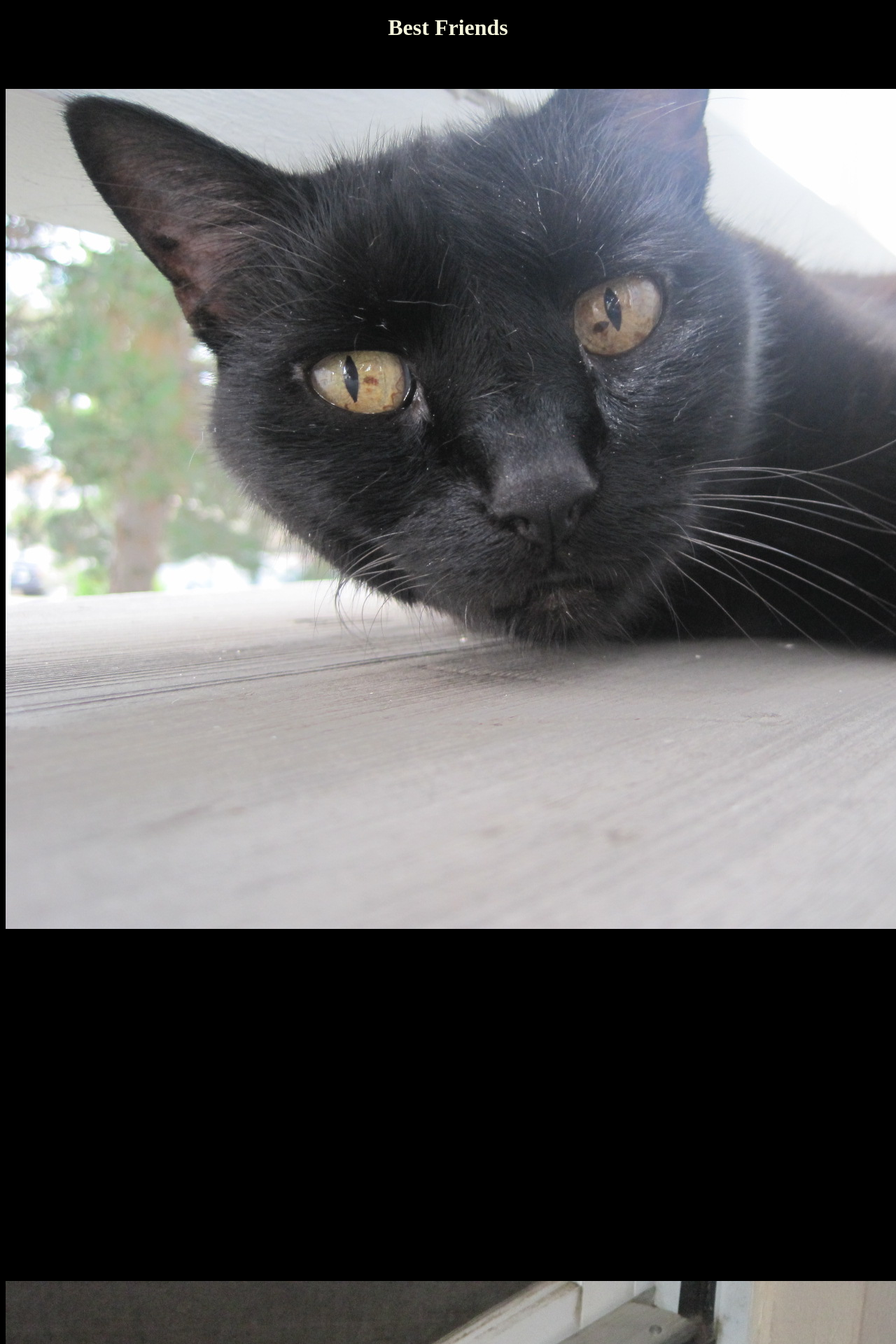
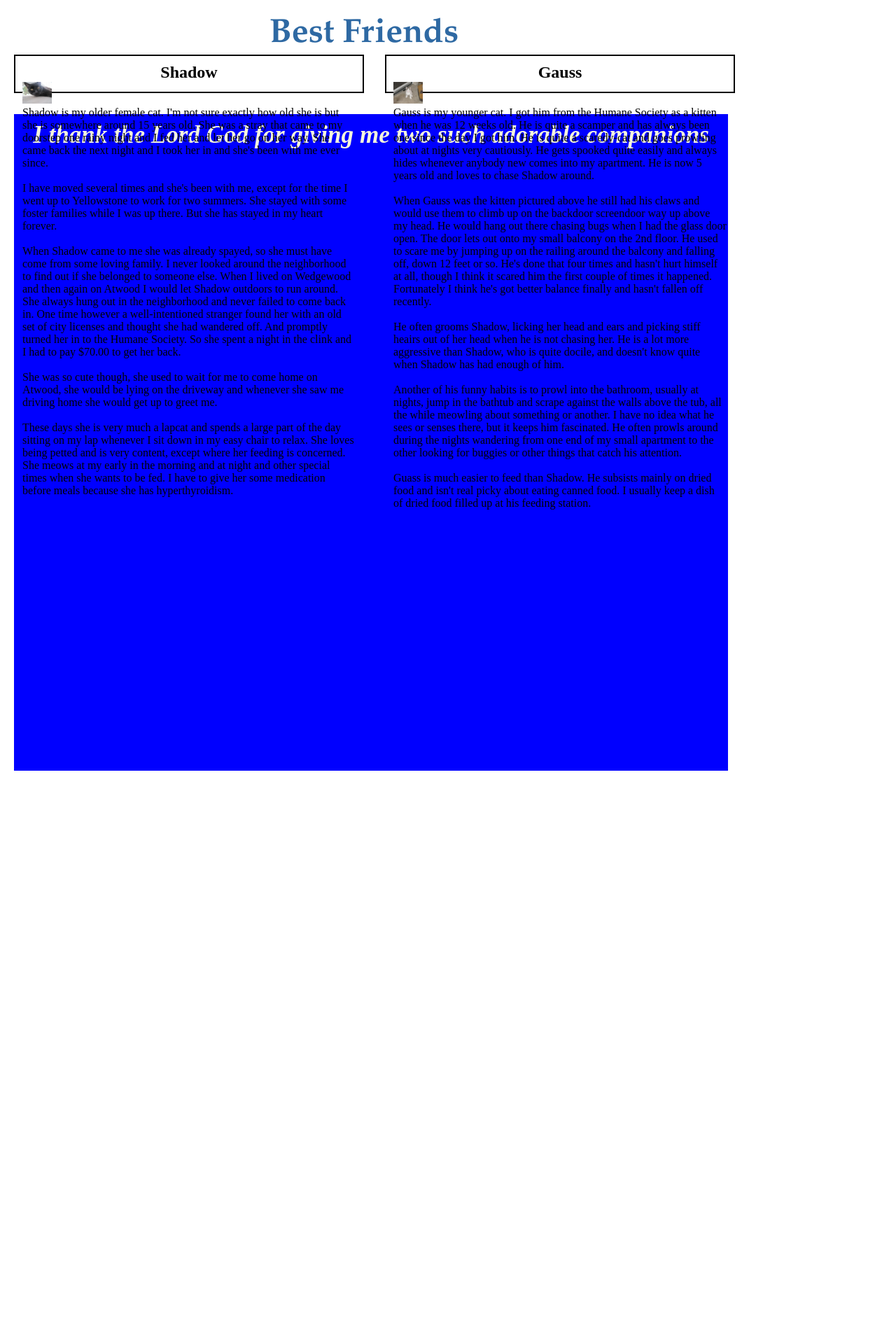
Before and after one commit to sagcats/sagcats.github.io, a Jekyll site: the page cats/best_friends.html, which Jekyll copies as it is, in a window 1280 px wide. Shown: the top 1920 px of the page at 70% size. Built offline with Jekyll 4.4.1, drawn with Linux system fonts in a browser that asks for light colours; after the commit the page ends 1240 px from its top, so only the background shows below that.

```diff
--- a/cats/best_friends.html
+++ b/cats/best_friends.html
@@ -3,7 +3,7 @@
 <head>
   <title>My Adorable Cats</title>
   <meta charset="utf-8"/>
-  <link rel="stylesheet" type="text/css" href="Gallery.css">
+  <link rel="stylesheet" type="text/css" href="best_friends.css">
 </head>
 <body>
    <h1>Best Friends</h1>
```
